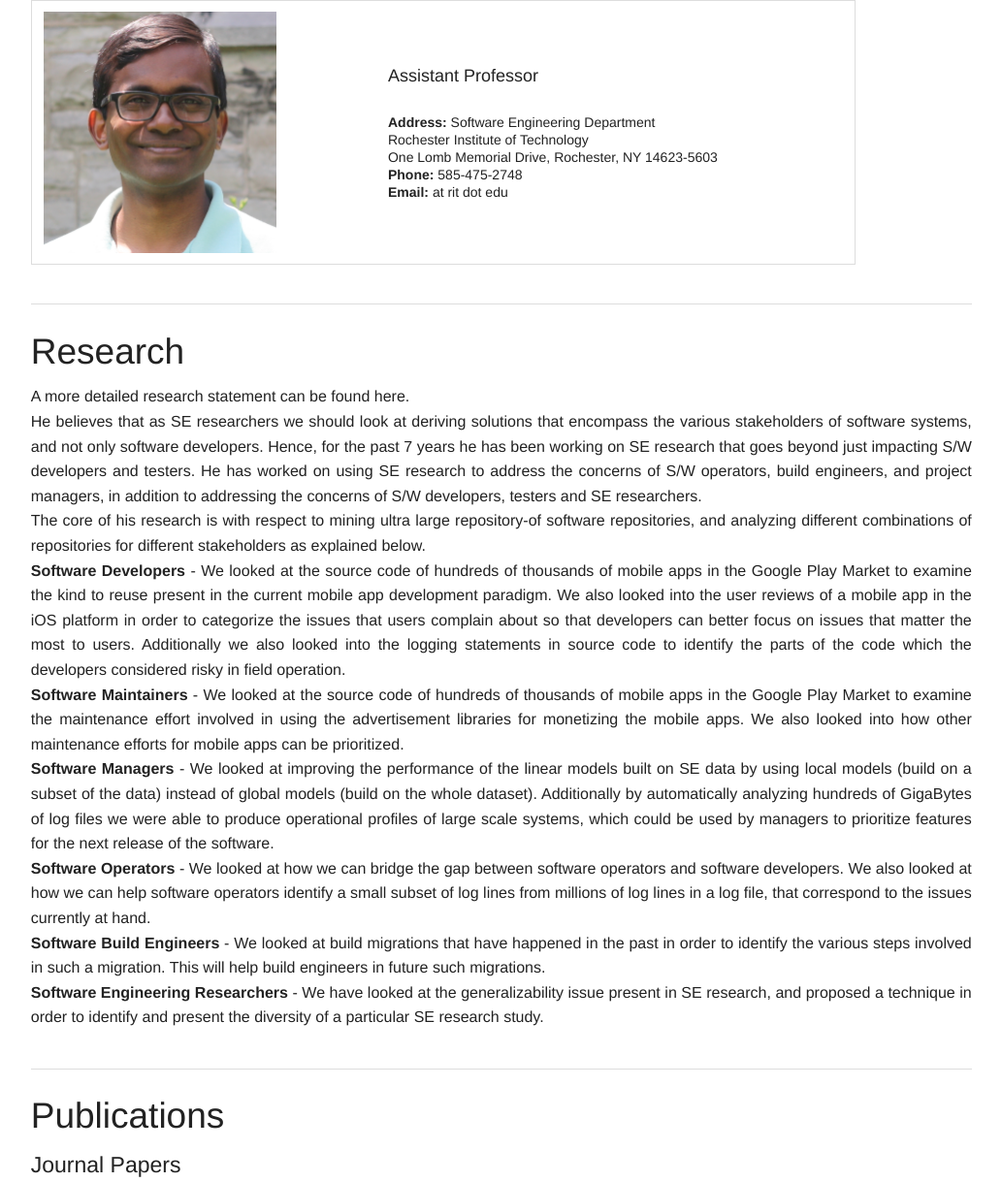
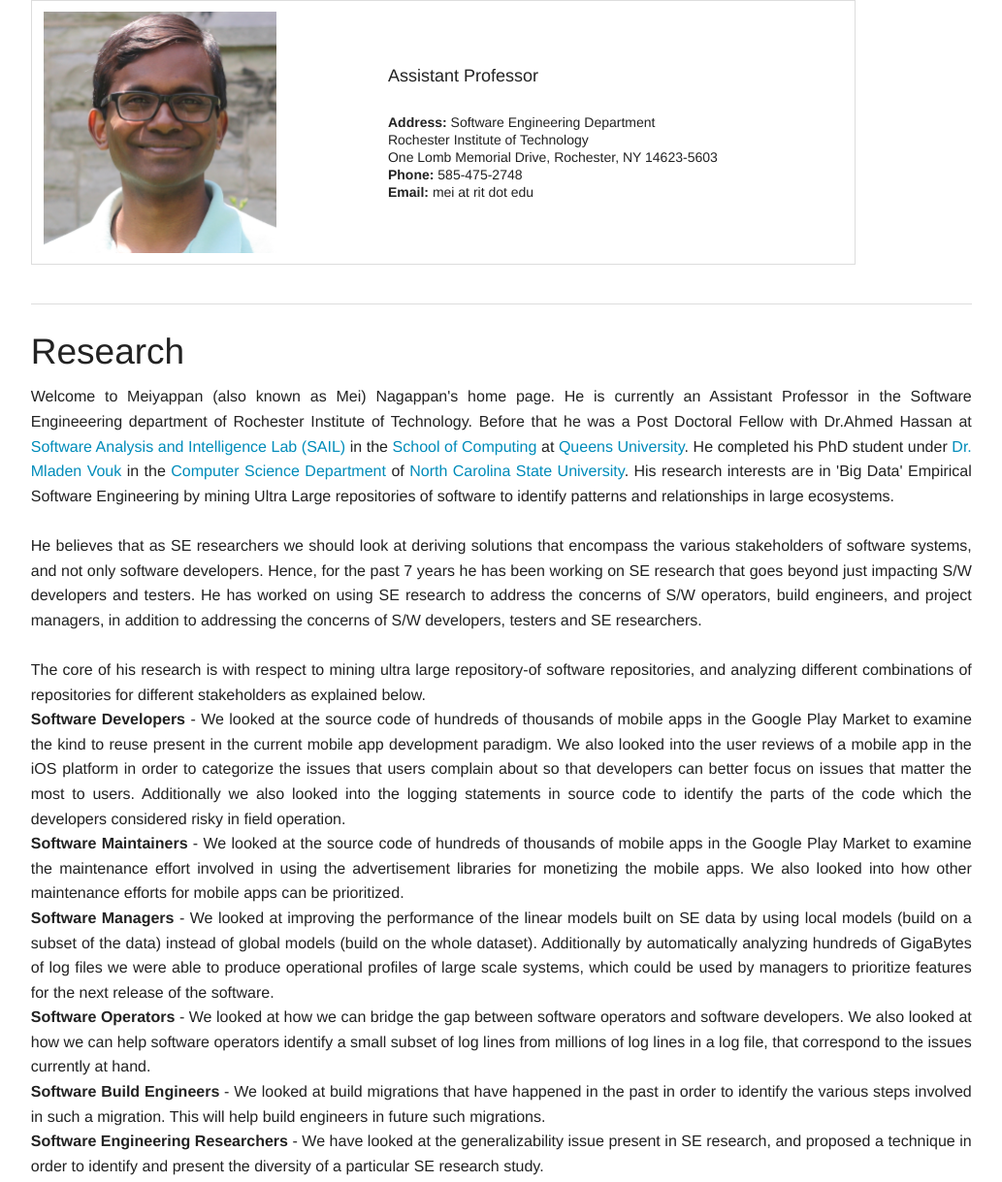
Before and after one commit to meido/meido.github.io, a Jekyll site: the page built from index.html, in a window 1280 px wide and 1400 px high. Shown: the part 100-1319 px from the top of the window at 97% size, without its empty margins (210-1243 px from the left). Built offline with Jekyll 4.4.1, drawn with Linux system fonts in a browser that asks for light colours; Markdown is read by kramdown in place of the engine named in the settings; some of the changed text lies outside the part shown.

Commit message:
Update index.html
Added my email, welcome message, students, and research statement.

```diff
--- a/index.html
+++ b/index.html
@@ -19,7 +19,7 @@ title: Mei Nagappan
 						<br>Rochester Institute of Technology
 						<br>One Lomb Memorial Drive, Rochester, NY 14623-5603
 						<br><b>Phone:</b>	585-475-2748
-						<br><b>Email:</b>	<email> at rit dot edu
+						<br><b>Email:</b>	<email> mei at rit dot edu
 					</p>
 				</td>
 			</tr>
@@ -32,10 +32,11 @@ title: Mei Nagappan
 <div class="row">
 	<div class="large-12 columns">
 		<h2 id="research">Research</h2>
-		<p class="textblock">A more detailed research statement can be found here.
-			<br>
+		<p class="textblock">
+			Welcome to Meiyappan (also known as Mei) Nagappan's home page. He is currently an Assistant Professor in the Software Engineeering department of Rochester Institute of Technology. Before that he was a Post Doctoral Fellow with Dr.Ahmed Hassan at <a href="http://sail.cs.queensu.ca/">Software Analysis and Intelligence Lab (SAIL)</a> in the <a href="http://www.cs.queensu.ca/">School of Computing</a> at <a href="http://www.queensu.ca/">Queens University</a>. He completed his PhD student under <a href="http://renoir.csc.ncsu.edu/Faculty/Vouk/">Dr. Mladen Vouk</a> in the <a href="http://www.csc.ncsu.edu/">Computer Science Department </a>of <a href="http://www.ncsu.edu/">North Carolina State University</a>. His research interests are in 'Big Data' Empirical Software Engineering by mining Ultra Large repositories of software to identify patterns and relationships in large ecosystems.
+			<br> <br>
 			He believes that as SE researchers we should look at deriving solutions that encompass the various stakeholders of software systems, and not only software developers. Hence, for the past 7 years he has been working on SE research that goes beyond just impacting S/W developers and testers. He has worked on using SE research to address the concerns of S/W operators, build engineers, and project managers, in addition to addressing the concerns of S/W developers, testers and SE researchers.
-			<br>
+			<br> <br>
 			The core of his research is with respect to mining ultra large repository-of software repositories, and analyzing different combinations of repositories for different stakeholders as explained below.
 			<br>
 			<b>Software Developers</b> - We looked at the source code of hundreds of thousands of mobile apps in the Google Play Market to examine the kind to reuse present in the current mobile app development paradigm. We also looked into the user reviews of a mobile app in the iOS platform in order to categorize the issues that users complain about so that developers can better focus on issues that matter the most to users. Additionally we also looked into the logging statements in source code to identify the parts of the code which the developers considered risky in field operation.
@@ -117,6 +121,11 @@ title: Mei Nagappan
 <div class="row">
 	<div class="large-12 columns">
 		<h2 id="students">Students</h2>
+		<ul>
+			<li>Harold Valdivia Garcia, PhD</li>
+			<li>Catherine Ramirez, MS</li>
+			<li>Sweta Jhaveri, MS</li>
+		</ul>
 	</div>
 </div>
 
```
Also changed, not shown: other parts of index.html (+3 -0 lines).
